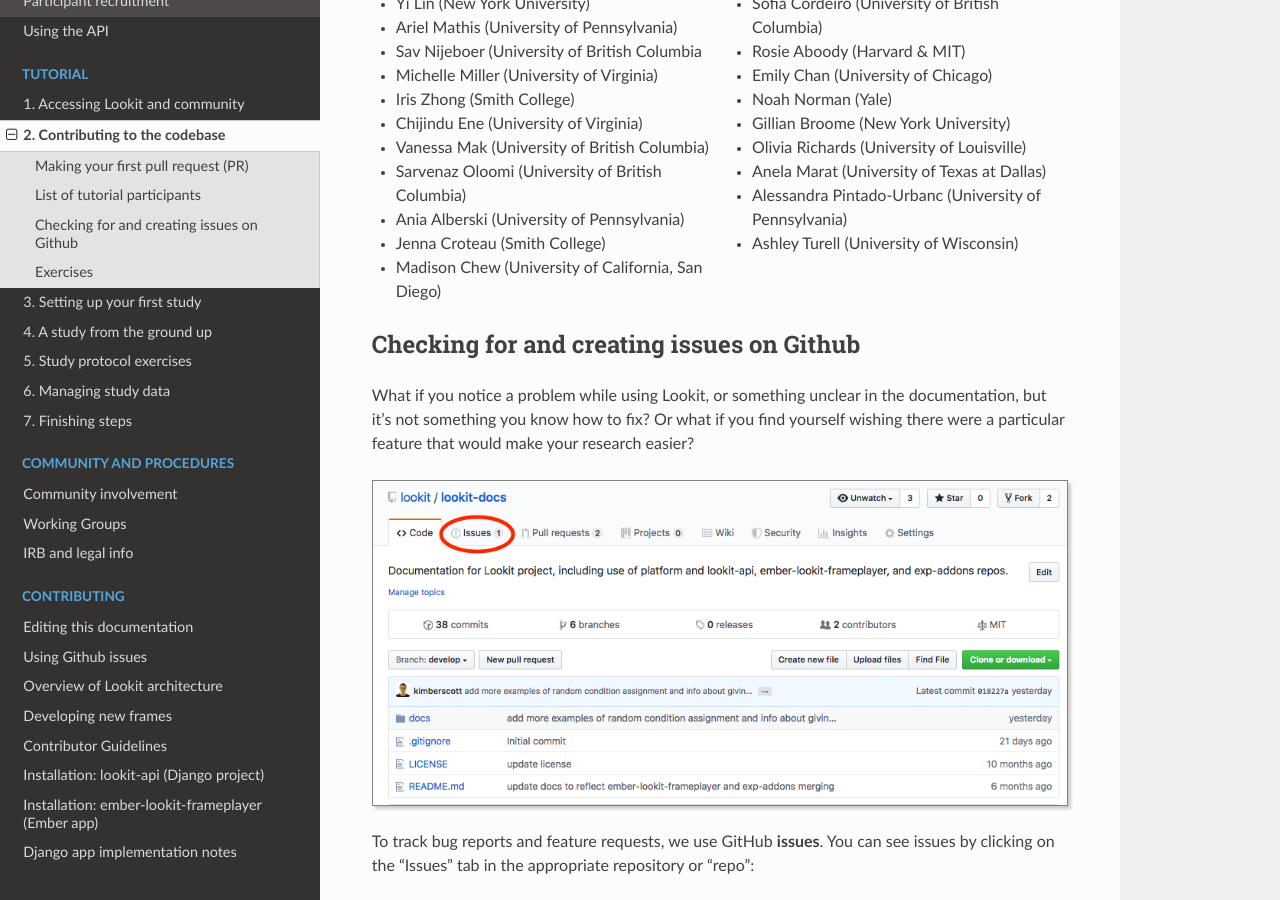
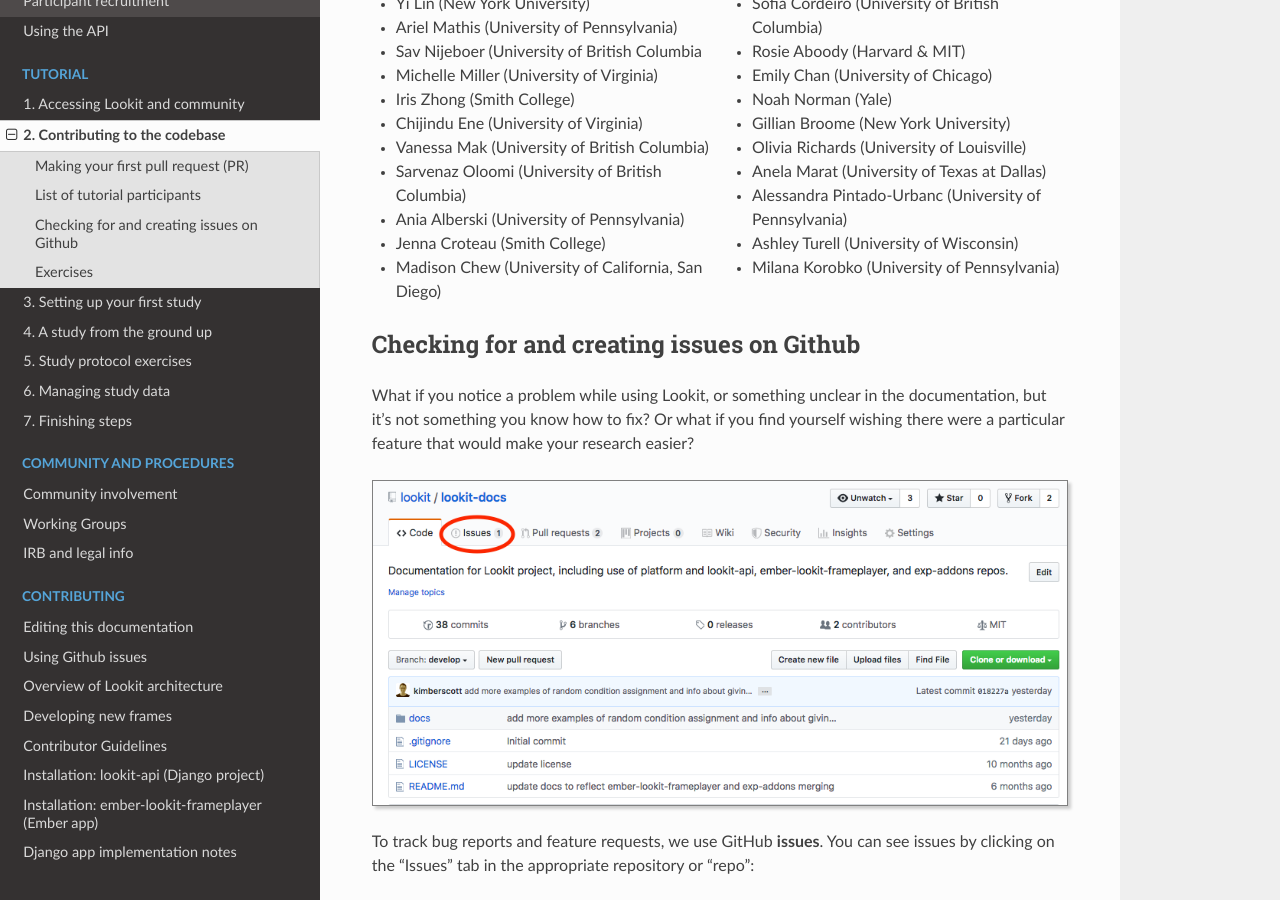
Before and after one commit to lookit/lookit-docs, a Sphinx documentation site: the page built from docs/source/tutorial-contributing.rst, in a window 1280 px wide and 900 px high, scrolled down 7089 px. Built offline with Sphinx 7.4.7 and the Read the Docs theme 2.0.0, drawn with Linux system fonts in a browser that asks for light colours.

Commit message:
Add tutorial participant to list

```diff
--- a/docs/source/tutorial-contributing.rst
+++ b/docs/source/tutorial-contributing.rst
@@ -272,6 +272,7 @@
 - Anela Marat (University of Texas at Dallas)
 - Alessandra Pintado-Urbanc (University of Pennsylvania)
 - Ashley Turell (University of Wisconsin)
+- Milana Korobko (University of Pennsylvania)
 
 Checking for and creating issues on Github
 -------------------------------------------
```
